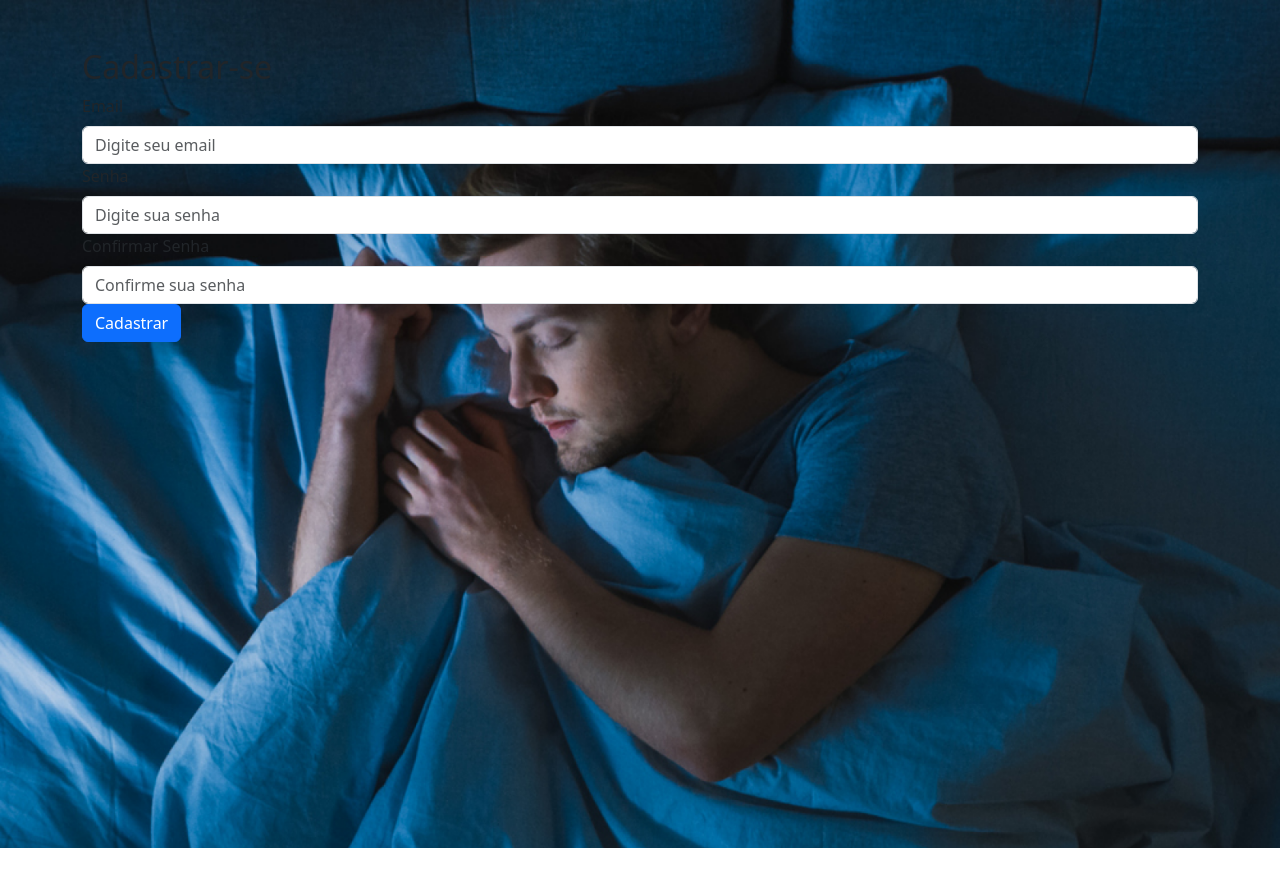
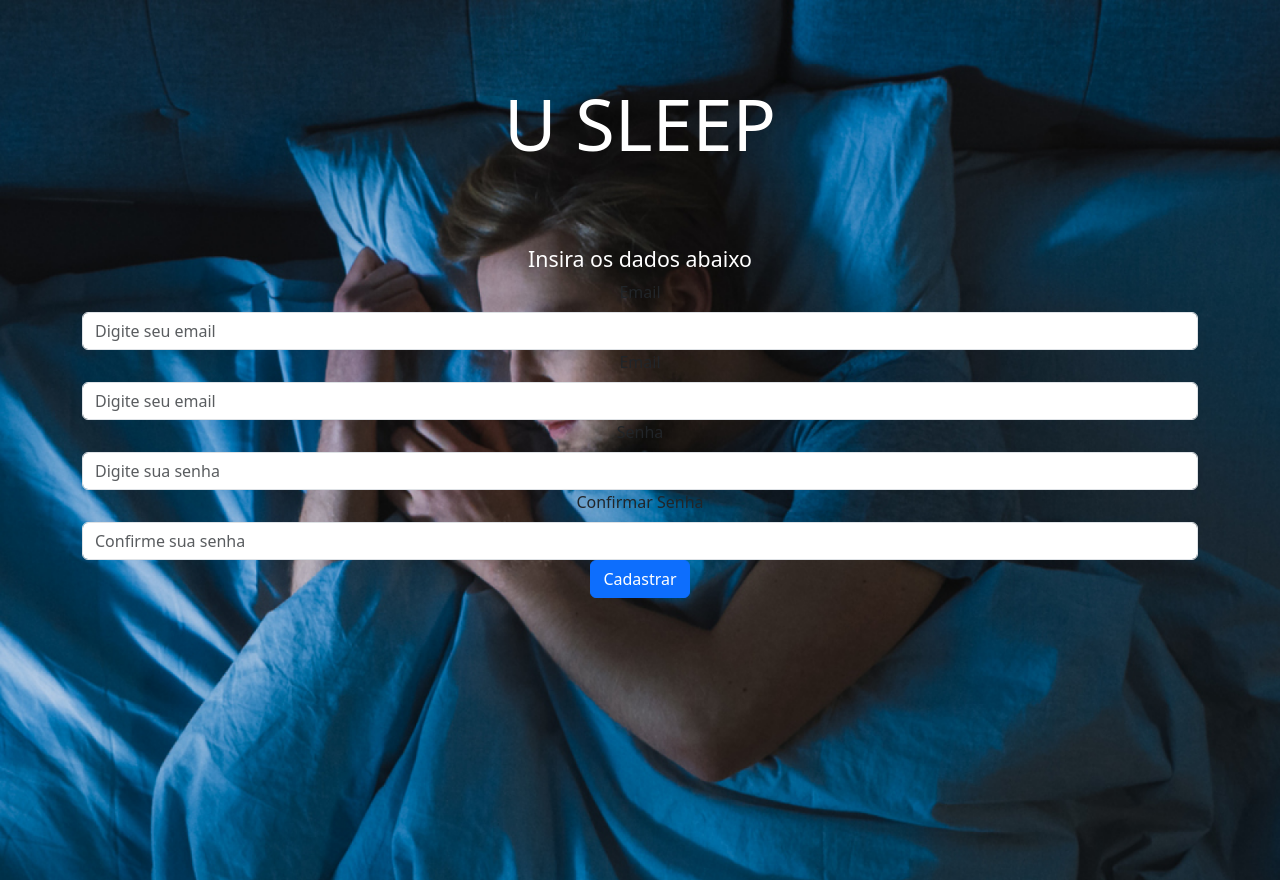
Before and after one commit to andersonscholz/usleep-web-react, a React (Create React App) app: page /register in a window 1280 px wide. Before the commit the page ends 848 px from the top, so only its background shows below. Built offline with nearby package versions, Linux system fonts and the light colour scheme.

Commit message:
Update Register.js

```diff
--- a/src/pages/Register.js
+++ b/src/pages/Register.js
@@ -17,9 +17,31 @@ const Register = () => {
     };
 
     return (
-        <Container className="mt-5">
-            <h2>Cadastrar-se</h2>
+        <Container className="text-center">
+            <h2 style={{
+                fontSize: '54pt',
+                border: 'none',
+                marginTop: '10vh',
+                color: 'white'
+            }}>U SLEEP</h2>
+            <div>
+                <h2 style={{
+                    fontSize: '16pt',
+                    border: 'none',
+                    marginTop: '10vh',
+                    color: 'white'
+                }}>Insira os dados abaixo</h2>
                 <Form onSubmit={handleSubmit}>
+                    <Form.Group controlId="formBasicEmail">
+                        <Form.Label>Email</Form.Label>
+                        <Form.Control
+                            type="email"
+                            placeholder="Digite seu email"
+                            value={email}
+                            onChange={(e) => setEmail(e.target.value)}
+                            required
+                            />
+                    </Form.Group>
                     <Form.Group controlId="formBasicEmail">
                         <Form.Label>Email</Form.Label>
                         <Form.Control
@@ -50,10 +72,11 @@ const Register = () => {
                             required
                             />
                     </Form.Group>
-                <Button variant="primary" type="submit">
+                    <Button type="submit">
                         Cadastrar
                     </Button>
                 </Form>
+            </div>
         </Container>
     );
 };
```
Lines whose indentation alone changed are shown as unchanged.
